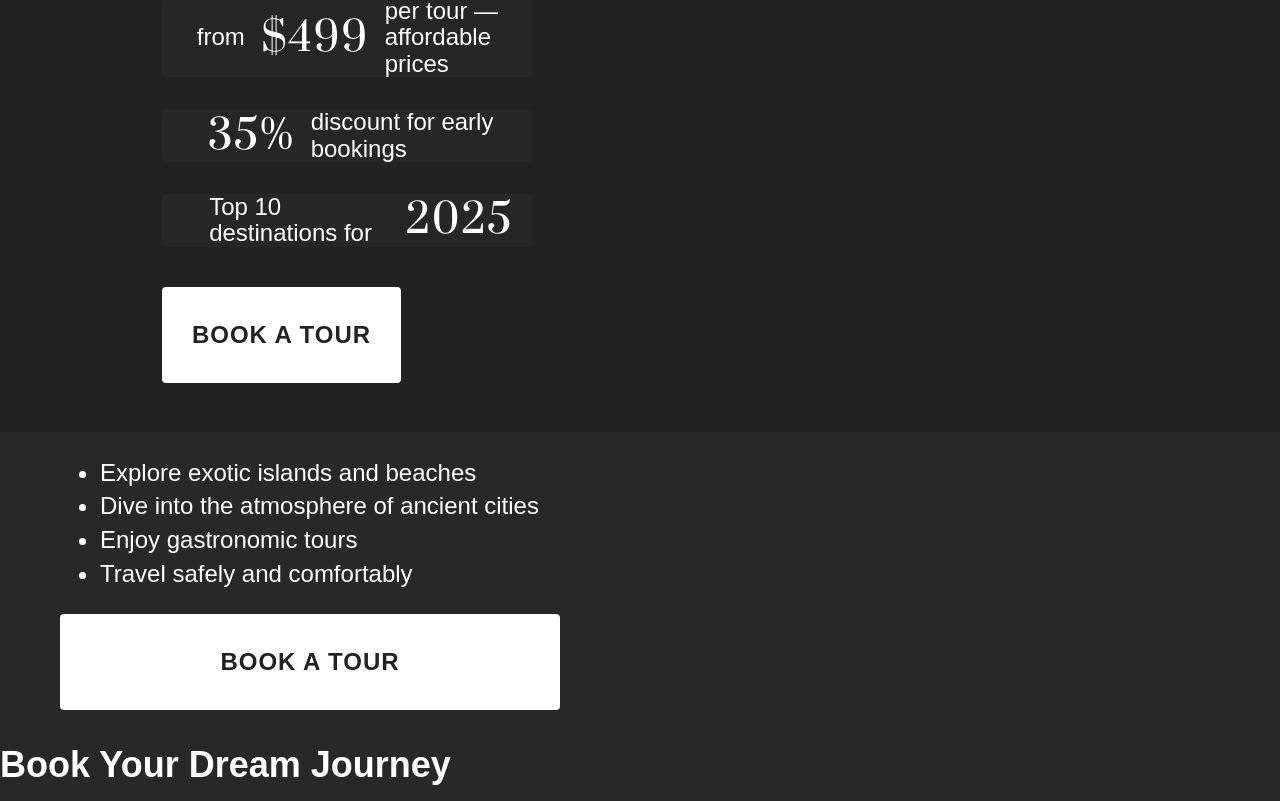
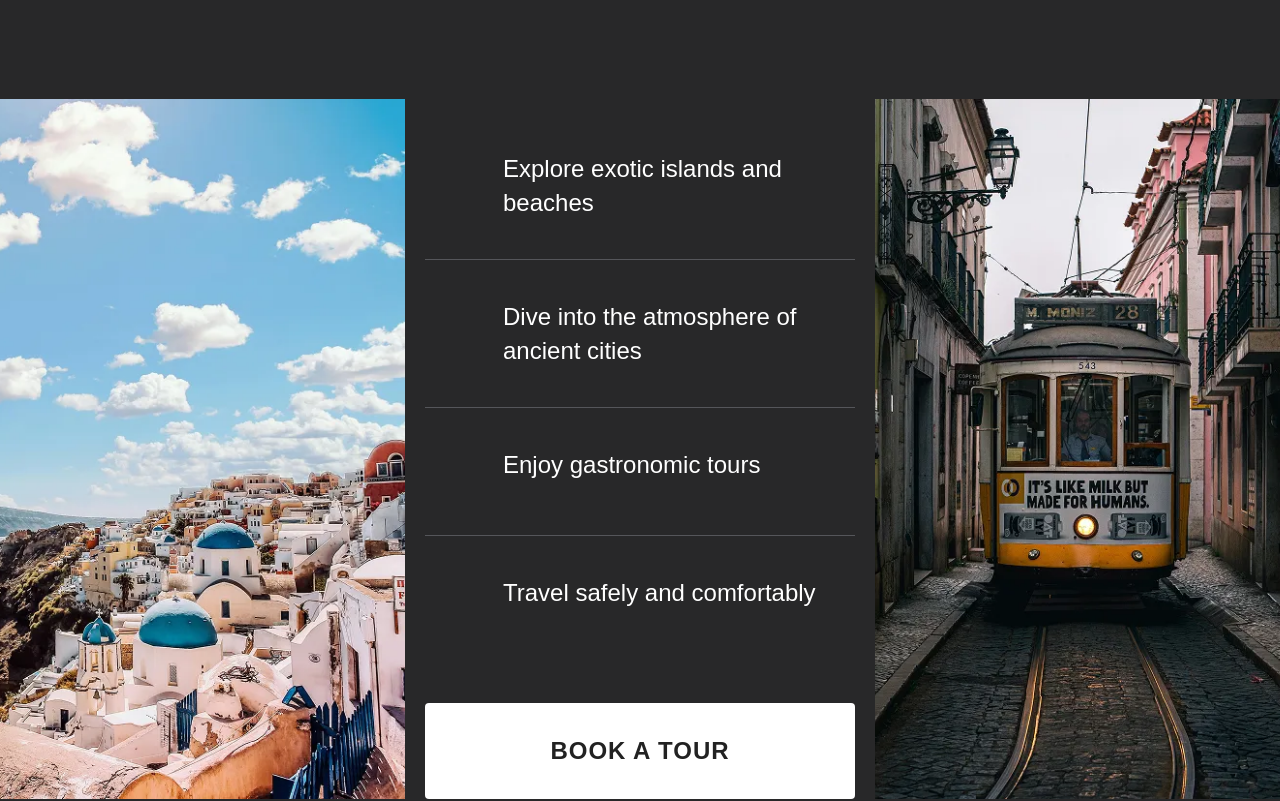
Before and after one commit to egorReka/test-mst, a website built with Vite: page source/index.html in a window 1280 px wide. Shown: the part 1010-1811 px from the top of the page. Built offline with nearby package versions, Linux system fonts and the light colour scheme.

Commit message:
feat: add new page block and update styles for routes, header, and hero

```diff
--- a/source/index.html
+++ b/source/index.html
@@ -81,7 +81,7 @@
                 srcset="img/hero@2x.jpg 2x"
                 width="763"
                 height="1009"
-                alt="Hero image"
+                alt="Traditional Thai longtail boat between limestone cliffs at Phi Phi Islands, Thailand."
               />
             </picture>
           </div>
@@ -90,9 +90,29 @@
 
       <main class="page__main">
         <section class="routes">
-          <div class="container">
           <h2 class="visually-hidden">Best Routes for Your Adventures</h2>
 
+          <div class="routes__container">
+            <div class="routes__img">
+              <picture>
+                <source
+                  type="image/webp"
+                  srcset="img/routes-1.webp 1x, img/routes-1@2x.webp 2x"
+                  width="622"
+                  height="724"
+                />
+
+                <img
+                  src="img/routes-1.jpg"
+                  srcset="img/routes-1@2x.jpg 2x"
+                  width="622"
+                  height="724"
+                  alt="Iconic white-washed buildings with blue domes of Oia village in Santorini, Greece, under scattered clouds in bright blue sky."
+                />
+              </picture>
+            </div>
+
+            <div class="routes__wrapper">
               <ul class="routes__list">
                 <li class="routes__item">Explore exotic islands and beaches</li>
                 <li class="routes__item">Dive into the atmosphere of ancient cities</li>
@@ -101,6 +121,26 @@
               </ul>
 
               <a class="routes__button button" href="#">Book a Tour</a>
+            </div>
+
+            <div class="routes__img">
+              <picture>
+                <source
+                  type="image/webp"
+                  srcset="img/routes-2.webp 1x, img/routes-2@2x.webp 2x"
+                  width="589"
+                  height="724"
+                />
+
+                <img
+                  src="img/routes-2.jpg"
+                  srcset="img/routes-2@2x.jpg 2x"
+                  width="589"
+                  height="724"
+                  alt="Historic yellow tram 28 navigating narrow cobblestone street in Lisbon, Portugal, with traditional architecture and vintage street lamp."
+                />
+              </picture>
+            </div>
           </div>
         </section>
 
--- a/source/sass/blocks/button.scss
+++ b/source/sass/blocks/button.scss
@@ -2,7 +2,6 @@
 
 .button {
   display: block;
-  max-width: 500px;
   padding: 30px;
   font-weight: 700;
   font-size: 24px;
--- a/source/sass/blocks/header.scss
+++ b/source/sass/blocks/header.scss
@@ -29,11 +29,21 @@
   grid-row: 2 / span 1;
   grid-column: 1 / span 1;
   padding-bottom: 49px;
+  min-width: 630px;
 }
 
 .header__img {
   grid-row: 1 / span 2;
   grid-column: 2 / span 1;
+  width: 100%;
+  height: 100%;
+}
+
+.header__img img {
+  width: 100%;
+  height: 100%;
+  object-fit: cover;
+  object-position: left;
 }
 
 .header__nav-container {
--- a/source/sass/blocks/hero.scss
+++ b/source/sass/blocks/hero.scss
@@ -45,9 +45,12 @@
   &::before {
     content: "";
     display: inline-block;
-    width: 39px;
+    min-width: 39px;
     height: 37px;
     background-image: url('/__spritemap#sprite-tick-view');
+    background-position: center;
+    background-repeat: no-repeat;
+    background-size: contain;
   }
 }
 
--- a/source/sass/layout/page.scss
+++ b/source/sass/blocks/page.scss
@@ -3,5 +3,10 @@
 .page__main {
   display: grid;
   grid-template-columns: 1fr;
-  gap: 40px;
+  gap: 100px;
 }
+
+
+.page__header {
+  margin-bottom: 100px;
+}
--- a/source/sass/blocks/routes.scss
+++ b/source/sass/blocks/routes.scss
@@ -0,0 +1,64 @@
+@use "../bootstrap.scss" as *;
+
+.routes__container {
+  display: grid;
+  grid-template-columns: auto 1fr auto;
+  max-width: 1920px;
+  margin: 0 auto;
+}
+
+.routes__wrapper {
+  display: grid;
+  grid-template-rows: 1fr auto;
+  justify-content: center;
+  row-gap: 40px;
+  width: 100%;
+  margin: 0 auto;
+  padding: 13px 20px 0;
+}
+
+.routes__list {
+  display: grid;
+  align-content: flex-start;
+  max-width: 614px;
+  min-width: 430px;
+  margin: 0;
+  padding: 0;
+  list-style: none;
+}
+
+.routes__item {
+  display: flex;
+  align-content: flex-start;
+  column-gap: 20px;
+  padding: 40px 0 40px;
+  border-bottom: 1px solid $color-bright-grey;
+
+  &:last-of-type {
+    border-bottom: none;
+  }
+
+  &::before {
+    display: grid;
+    place-content: center;
+    min-width: 58px;
+    height: 47px;
+    background-image: url('/__spritemap#sprite-mark-view');
+    background-position: center;
+    background-repeat: no-repeat;
+    background-size: contain;
+    content: "";
+  }
+}
+
+.routes__img img {
+  max-height: 1000px;
+  height: 100%;
+  width: 100%;
+  object-fit: cover;
+  object-position: center;
+}
+
+.routes__button {
+  align-self: flex-end;
+}
--- a/source/sass/style.scss
+++ b/source/sass/style.scss
@@ -14,6 +14,7 @@
 // Blocks
 // ---------------------------------
 
+@use "blocks/page";
 @use "blocks/button";
 
 @use "blocks/burger";
--- a/source/sass/variables.scss
+++ b/source/sass/variables.scss
@@ -14,6 +14,8 @@ $color-nero: #222222;
 $color-jaguar: #282829;
 $color-jaguar-70: rgba($color-jaguar, 0.7);
 $color-swirl: #d5c9be;
+$color-bright-grey: #55565a;
+
 
 // Gradient
 
```
Also changed, not shown: source/img/sprite/mark.svg (added). Lines whose indentation alone changed are shown as unchanged.
